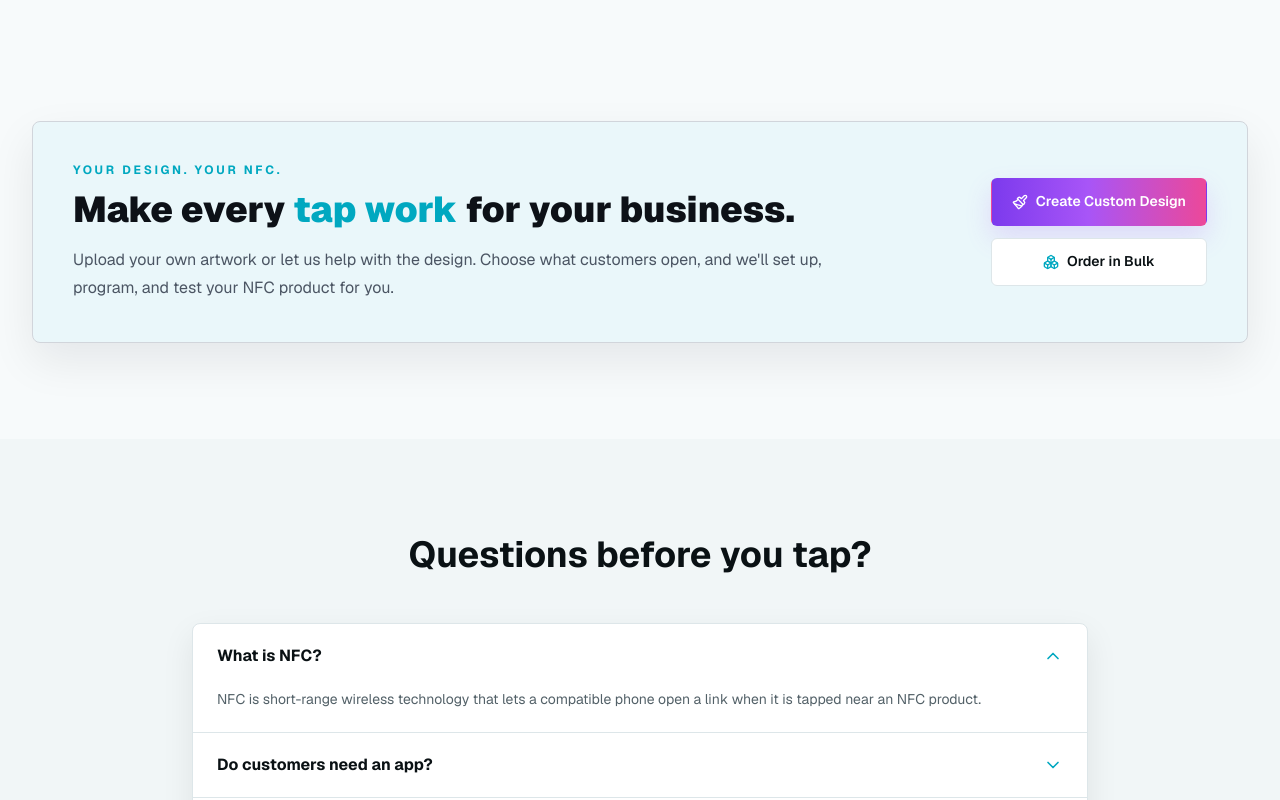
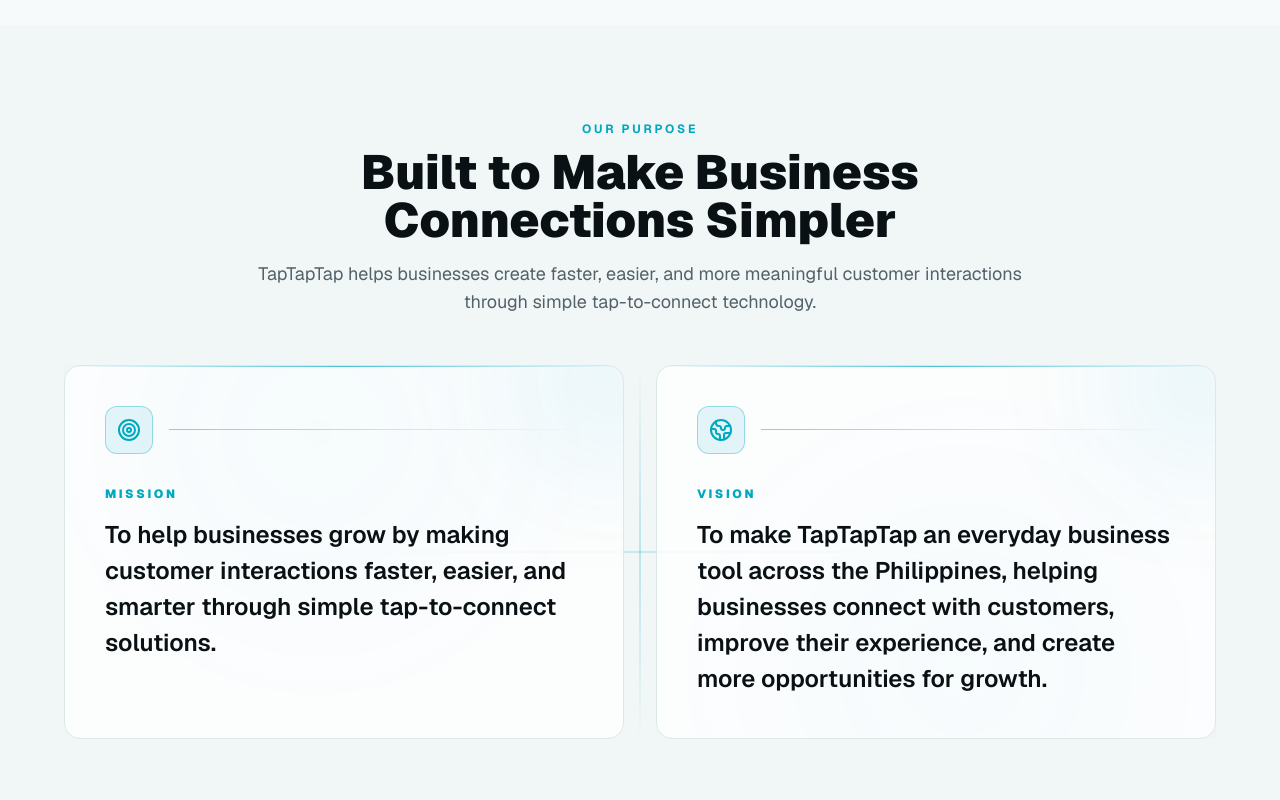
Before and after one commit to khen123321/taptaptaptap, a Next.js app: page / in a window 1280 px wide. Shown: the part 5120-5920 px from the top of the page. Built offline with nearby package versions, Linux system fonts and the light colour scheme; no server answers; the database is empty.

Commit message:
added mission and vision

```diff
--- a/app/page.tsx
+++ b/app/page.tsx
@@ -7,6 +7,7 @@
 import { HowItWorks } from "@/components/home/HowItWorks";
 import { IntroSection } from "@/components/home/IntroSection";
 import { LiveDemo } from "@/components/home/LiveDemo";
+import { MissionVisionSection } from "@/components/home/MissionVisionSection";
 import { PhilippinesReach } from "@/components/home/PhilippinesReach";
 import { ProductsSection } from "@/components/home/ProductsSection";
 import { TrustBar } from "@/components/home/TrustBar";
@@ -28,6 +29,7 @@
         <WhyTapTapTap />
         <BusinessUses />
         <PhilippinesReach />
+        <MissionVisionSection />
         <CustomOrderCTA />
         <FAQ />
         <FinalCTA />
--- /dev/null
+++ b/components/home/MissionVisionSection.tsx
@@ -0,0 +1,69 @@
+import { Globe2, Target } from "lucide-react";
+
+const statements = [
+  {
+    label: "Mission",
+    icon: Target,
+    text: "To help businesses grow by making customer interactions faster, easier, and smarter through simple tap-to-connect solutions.",
+  },
+  {
+    label: "Vision",
+    icon: Globe2,
+    text: "To make TapTapTap an everyday business tool across the Philippines, helping businesses connect with customers, improve their experience, and create more opportunities for growth.",
+  },
+];
+
+export function MissionVisionSection() {
+  return (
+    <section className="section-spacing theme-section-alt px-4 sm:px-6 lg:px-8">
+      <div className="mx-auto max-w-7xl">
+        <div className="mx-auto max-w-3xl text-center">
+          <p className="mb-3 text-xs font-bold uppercase tracking-[0.22em] theme-accent">
+            OUR PURPOSE
+          </p>
+          <h2 className="text-3xl font-black tracking-normal theme-text sm:text-4xl lg:text-5xl">
+            Built to Make Business Connections Simpler
+          </h2>
+          <p className="mt-4 text-base leading-7 theme-text-secondary sm:text-lg">
+            TapTapTap helps businesses create faster, easier, and more meaningful
+            customer interactions through simple tap-to-connect technology.
+          </p>
+        </div>
+
+        <div className="section-content-gap relative isolate mx-auto max-w-6xl">
+          <div className="pointer-events-none absolute left-1/2 top-0 hidden h-full w-px -translate-x-1/2 bg-gradient-to-b from-transparent via-[var(--accent)]/45 to-transparent lg:block" />
+          <div className="pointer-events-none absolute inset-x-8 top-1/2 hidden h-px -translate-y-1/2 bg-gradient-to-r from-transparent via-[var(--accent)]/35 to-transparent lg:block" />
+          <div className="pointer-events-none absolute inset-0 -z-10 bg-[radial-gradient(circle_at_22%_18%,rgba(0,168,192,0.12),transparent_30%),radial-gradient(circle_at_78%_82%,rgba(0,168,192,0.1),transparent_32%)]" />
+
+          <div className="relative grid gap-5 lg:grid-cols-2 lg:gap-8">
+            {statements.map(({ label, icon: Icon, text }) => (
+              <article
+                key={label}
+                className="group relative overflow-hidden rounded-2xl border theme-border bg-[color-mix(in_srgb,var(--surface)_78%,transparent)] p-6 transition duration-200 hover:-translate-y-1 hover:border-[var(--accent)] sm:p-8 lg:p-10"
+              >
+                <div className="absolute inset-x-0 top-0 h-px bg-gradient-to-r from-transparent via-[var(--accent)] to-transparent opacity-70" />
+                <div className="absolute -right-16 -top-16 h-40 w-40 rounded-full bg-[var(--accent-soft)] blur-3xl transition duration-200 group-hover:scale-110" />
+
+                <div className="relative">
+                  <div className="flex items-center justify-between gap-4">
+                    <div className="inline-flex h-12 w-12 items-center justify-center rounded-xl border border-[color-mix(in_srgb,var(--accent)_35%,transparent)] bg-[var(--accent-soft)]">
+                      <Icon className="h-6 w-6 theme-accent" aria-hidden />
+                    </div>
+                    <div className="h-px flex-1 bg-gradient-to-r from-[var(--accent)]/50 to-transparent" aria-hidden />
+                  </div>
+
+                  <h3 className="mt-8 text-xs font-black uppercase tracking-[0.22em] theme-accent">
+                    {label}
+                  </h3>
+                  <p className="mt-4 max-w-xl text-xl font-semibold leading-8 theme-text sm:text-2xl sm:leading-9">
+                    {text}
+                  </p>
+                </div>
+              </article>
+            ))}
+          </div>
+        </div>
+      </div>
+    </section>
+  );
+}
```
